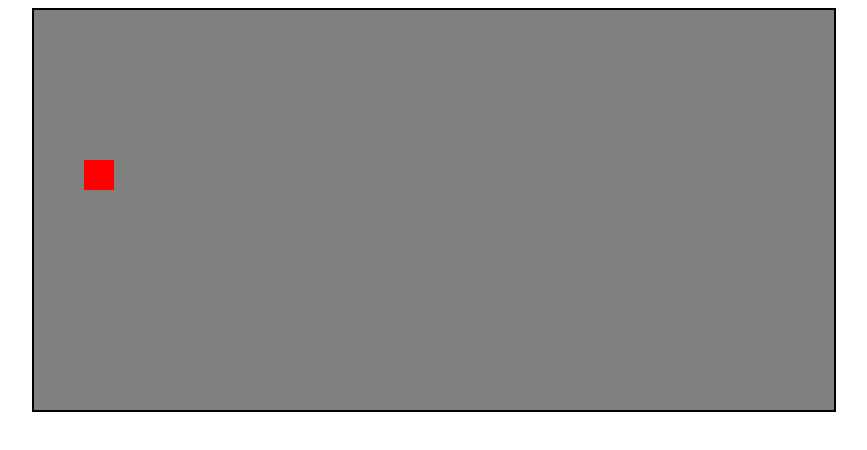
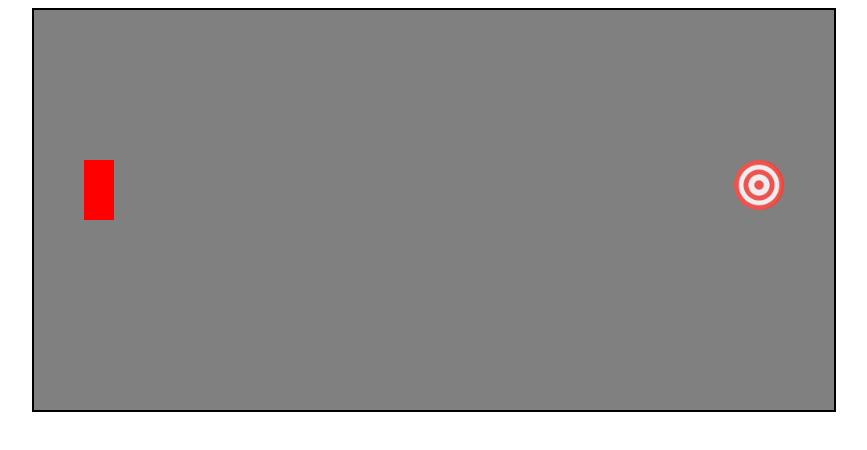
Before and after one commit to acaromartin/ampliacion_marcas, a plain HTML site: page 2/app.html in a window 1280 px wide. Shown: the whole page, without its empty margins (206-1073 px from the left). Drawn offline with Linux system fonts and the light colour scheme.

Commit message:
juegoCanvas

```diff
--- a/2/app.html
+++ b/2/app.html
@@ -3,7 +3,7 @@
 <head>
     <meta charset='utf-8'>
     <meta http-equiv='X-UA-Compatible' content='IE=edge'>
-    <title>5</title>
+    <title>canva</title>
     <script src='main.js'></script>
    <style>
     canvas{
--- a/2/main.js
+++ b/2/main.js
@@ -1,18 +1,98 @@
 function init(){
-    const canvas = document.getElementById("JuegoCanvas");
-    const ctx = canvas.getContext("2d");
+    const canvas = document.getElementById('JuegoCanvas');
+    const ctx = canvas.getContext('2d');
 
-    let player = {
+    let p1 = {
         x: 50,
         y: 150,
-        width: 30,
-        height: 30
+        w:30,
+        h:60,
+        paso: 5
     };
+    const diana =
+    {
+        x: 700,
+        y: 150,
+        w:50,
+        h:50,
+        imagen: new Image()
 
-    function pintarJugador(){
-        ctx.fillStyle = "red";
-        ctx.fillRect(player.x, player.y, player.width, player.height);
+    };
+    let bala = null;
+    let existe_bala = false;
+
+    diana.imagen.src = "images/diana.png";
+
+    function pintarJugador()
+    {
+        ctx.fillStyle = 'red';
+        ctx.fillRect(p1.x,p1.y,p1.w,p1.h);
+    }
+    function pintarDiana()
+    {
+        ctx.drawImage(diana.imagen,diana.x,diana.y,diana.w,diana.h);
     }
 
-    pintarJugador();
+    function pintarBala()
+    {
+        if (existe_bala)
+        {
+            bala.x = bala.x + bala.velocidad;
+
+
+            ctx.fillStyle='black';
+            ctx.beginPath();
+            ctx.arc(bala.x ,bala.y,6,0,Math.PI*2);
+            //ctx.stroke();
+            ctx.fill();
+
+            // si nos salimos del campo que no haya bala
+            if ((existe_bala) && (bala.x>canvas.width))
+            {
+                existe_bala=false;
+            }
+        }
+    }
+    //diana.imagen.onload = function (){  };
+
+    document.addEventListener('keydown', (e) => {
+
+        if (e.key === 'ArrowUp')
+        {
+            p1.y = p1.y - p1.paso;
+        }
+        else if (e.key === 'ArrowDown')
+        {
+            p1.y = p1.y + p1.paso;
+        }
+        else if (e.code === 'Space')
+        {
+            if (!existe_bala)
+            {
+                existe_bala=true;
+                bala = {
+                    x:p1.x + p1.w,
+                    y:p1.y,
+                    velocidad:7
+                }
+
+            }
+        }
+
+    } );
+
+
+    function bucleJuego()
+    {
+        ctx.clearRect (0,0,canvas.width,canvas.height);
+
+        pintarJugador();
+        pintarDiana();
+        pintarBala();
+
+        requestAnimationFrame(bucleJuego);
+    }
+
+    // Arranque el juego
+    bucleJuego();
 }
```
